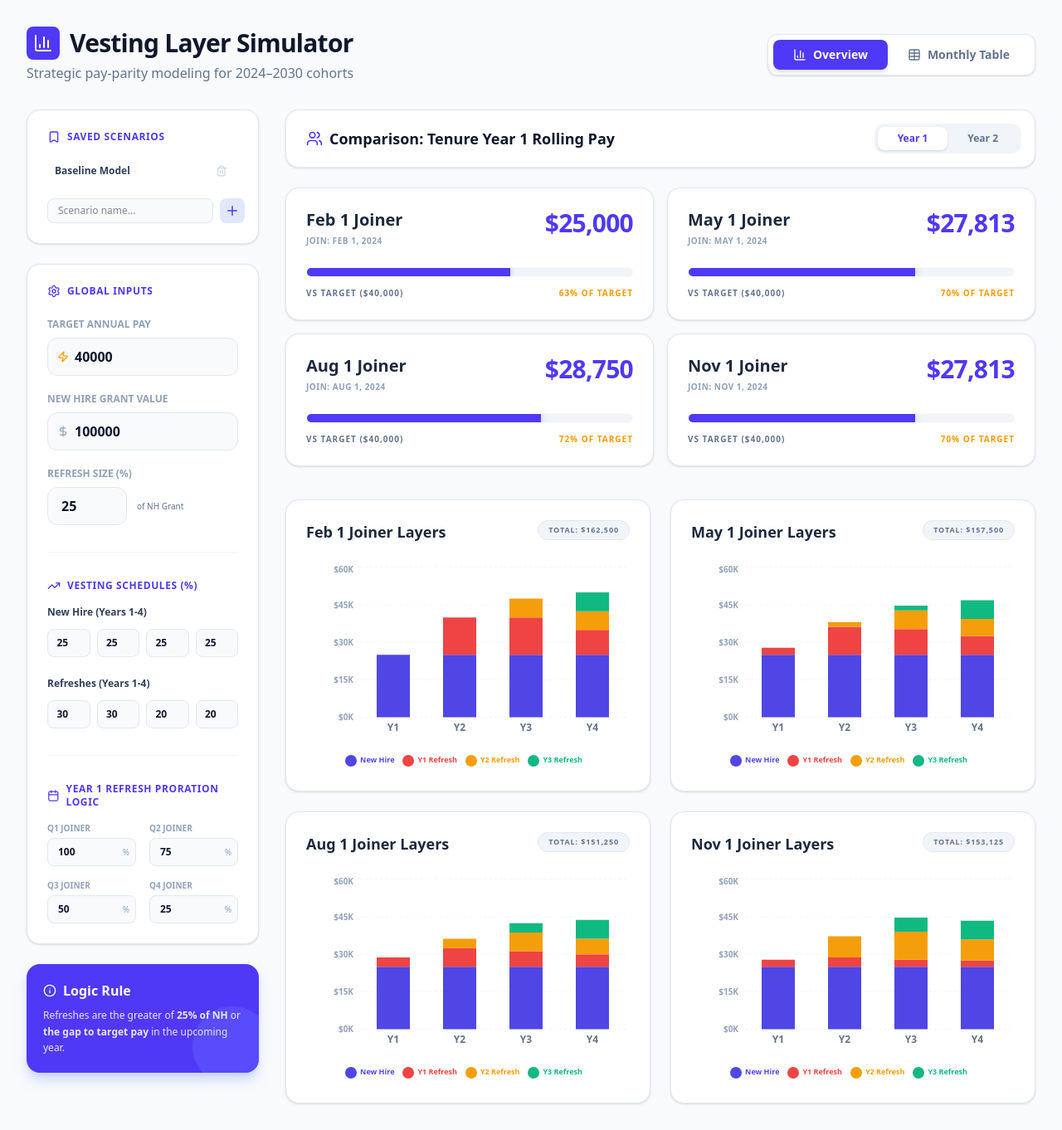
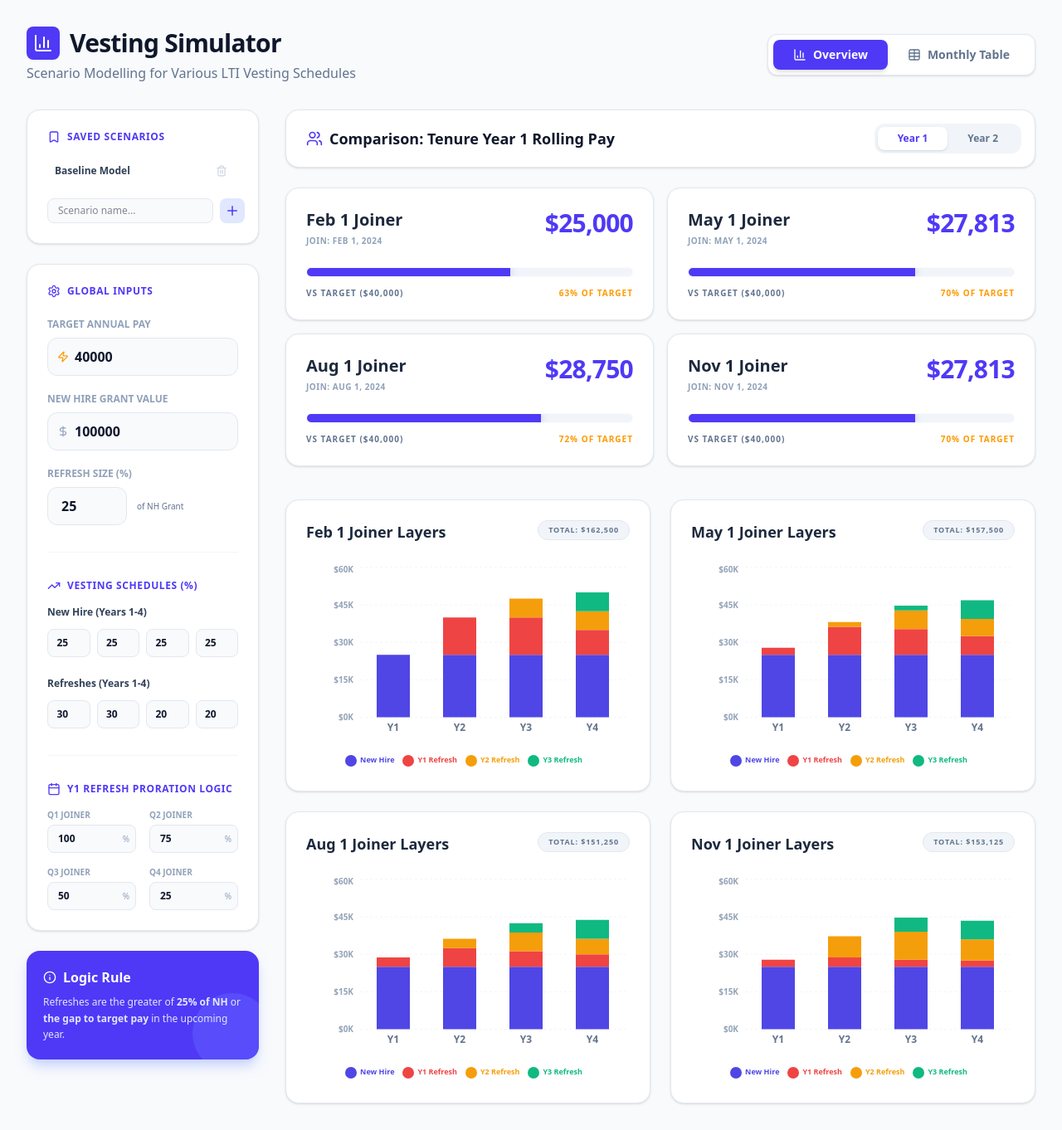
Before and after one commit to chyleung/vesting-simulator, a React (Vite) app: page / in a window 1280 px wide. Shown: the whole page at 83% size. Built offline with nearby package versions, Linux system fonts and the light colour scheme.

Commit message:
Fix asset path for GitHub Pages deployment

```diff
--- a/index.html
+++ b/index.html
@@ -2,7 +2,7 @@
 <html lang="en">
   <head>
     <meta charset="UTF-8" />
-    <link rel="icon" type="image/svg+xml" href="/vite.svg" />
+    <link rel="icon" type="image/svg+xml" href="./vite.svg" />
     <meta name="viewport" content="width=device-width, initial-scale=1.0" />
     <title>vesting-simulator</title>
   </head>
--- a/src/App.jsx
+++ b/src/App.jsx
@@ -197,9 +197,9 @@ const App = () => {
               <div className="bg-indigo-600 p-2 rounded-lg text-white">
                 <BarChart3 size={24} />
               </div>
-              <h1 className="text-3xl font-bold tracking-tight">Vesting Layer Simulator</h1>
+              <h1 className="text-3xl font-bold tracking-tight">Vesting Simulator</h1>
             </div>
-            <p className="text-slate-500 font-medium">Strategic pay-parity modeling for 2024–2030 cohorts</p>
+            <p className="text-slate-500 font-medium">Scenario Modelling for Various LTI Vesting Schedules</p>
           </div>
 
           <div className="flex bg-white rounded-xl shadow-sm p-1.5 border border-slate-200">
@@ -325,7 +325,7 @@ const App = () => {
               <div className="mt-8 pt-8 border-t border-slate-100">
                 <div className="flex items-center gap-2 mb-4 text-indigo-600 font-bold text-xs uppercase tracking-wider">
                   <Calendar size={16} />
-                  <span>Year 1 Refresh Proration Logic</span>
+                  <span>Y1 Refresh Proration Logic</span>
                 </div>
                 <div className="grid grid-cols-2 gap-4">
                   {Object.keys(proration).map(q => (
```
